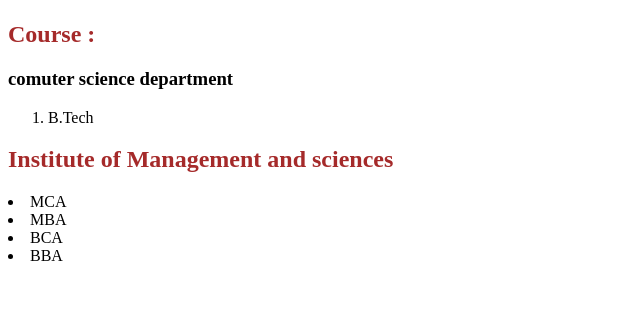
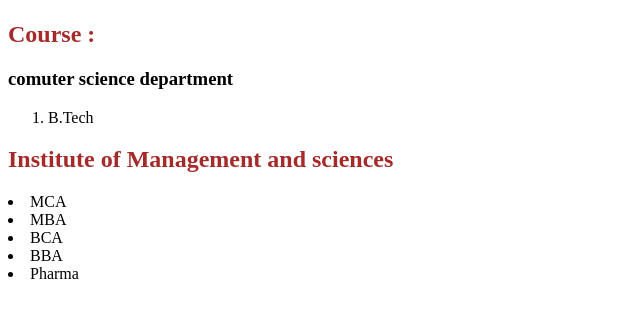
Before and after one commit to saketprtripathi/front-end, a plain HTML site: page index.html in a window 1280 px wide. Shown: the part 59-376 px from the top of the page, without its empty margins (0-640 px from the left). Drawn offline with Linux system fonts and the light colour scheme.

Commit message:
Second Commit

```diff
--- a/index.html
+++ b/index.html
@@ -20,6 +20,7 @@
         <li>MBA</li>
         <li>BCA</li>
         <li>BBA</li>
+        <li>Pharma</li>
 
     </ol>
 </body>
```
